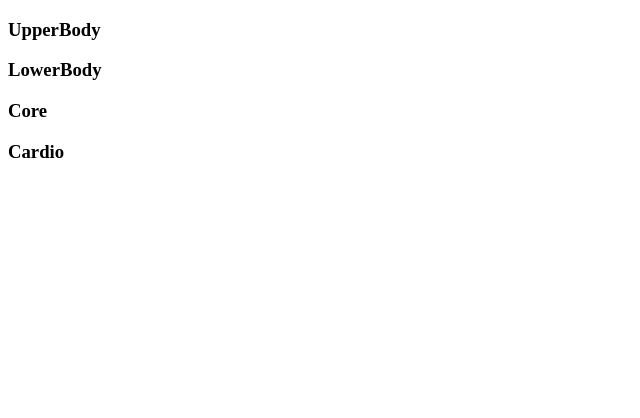
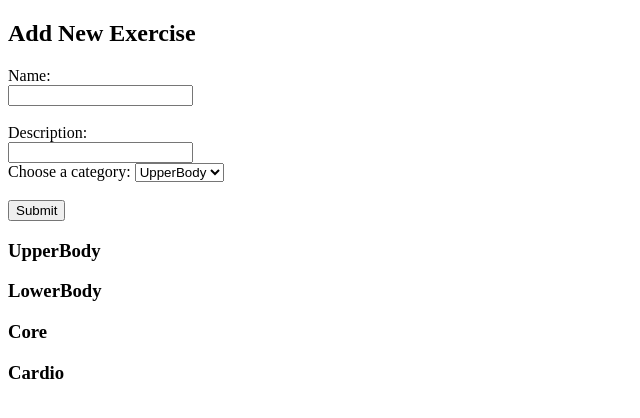
Before and after one commit to dbrandt1990/js-exercise-api-frontend, a plain HTML site: page index.html in a window 1280 px wide. Shown: the whole page, without its empty margins (0-640 px from the left). Drawn offline with Linux system fonts and the light colour scheme; no server answers.

Commit message:
form for new exercise added

```diff
--- a/index.html
+++ b/index.html
@@ -10,6 +10,22 @@
 </head>
 
 <body>
+    <form action="/action.php">
+        <h2>Add New Exercise</h2>
+        <label for="name">Name:</label><br>
+        <input type="text" id="name"><br><br>
+        <label for="description">Description:</label><br>
+        <input type="text" id="description"><br>
+        <label for="category">Choose a category:</label>
+        <select id="category" name="category">
+            <option value="upperbody">UpperBody</option>
+            <option value="lowerbody">LowerBody</option>
+            <option value="core">Core</option>
+            <option value="cardio">Cardio</option>
+        </select><br><br>
+        <input type="submit" value="Submit">
+    </form>
+
     <h3>UpperBody</h3>
     <div id="upperbody"></div>
     <h3>LowerBody</h3>
```
